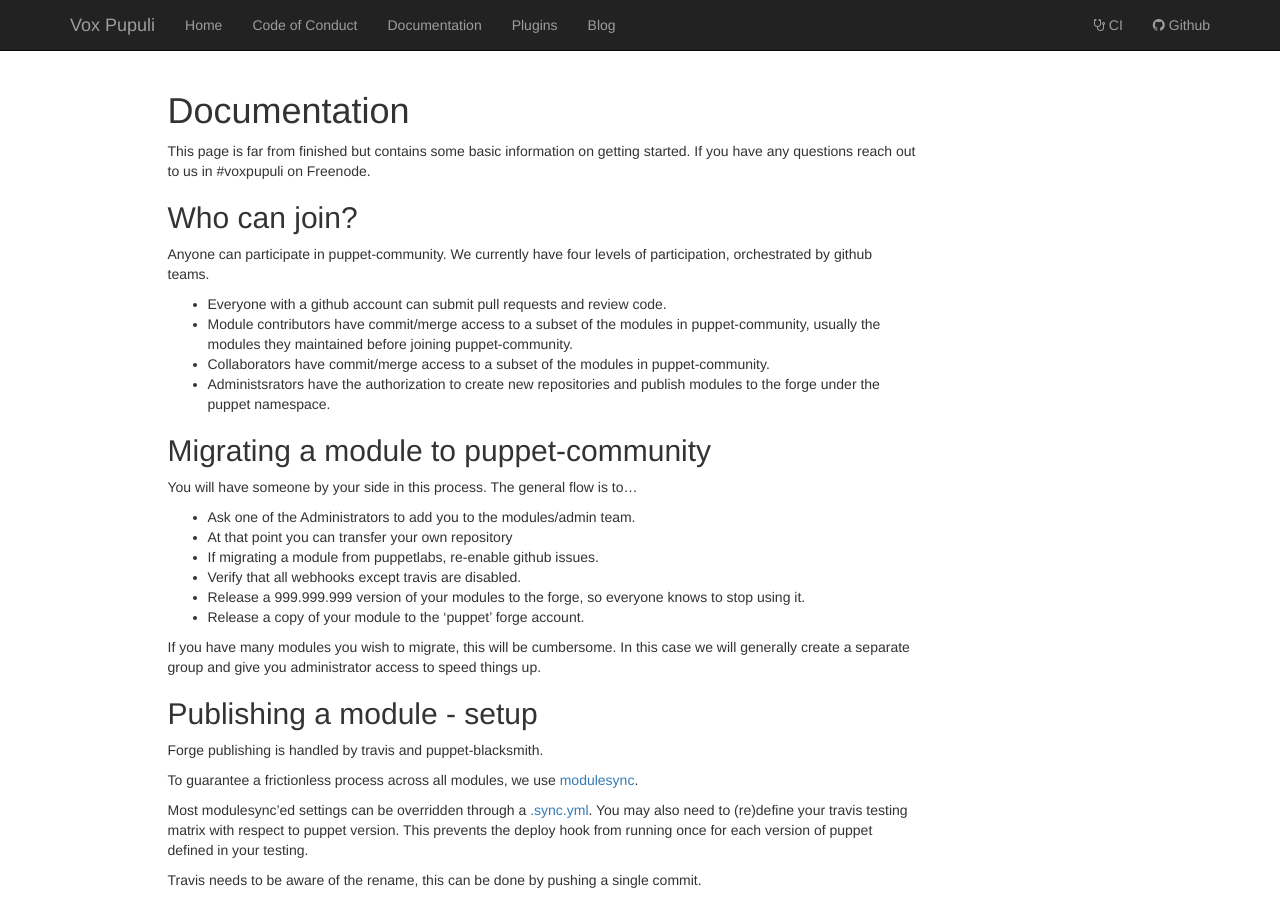
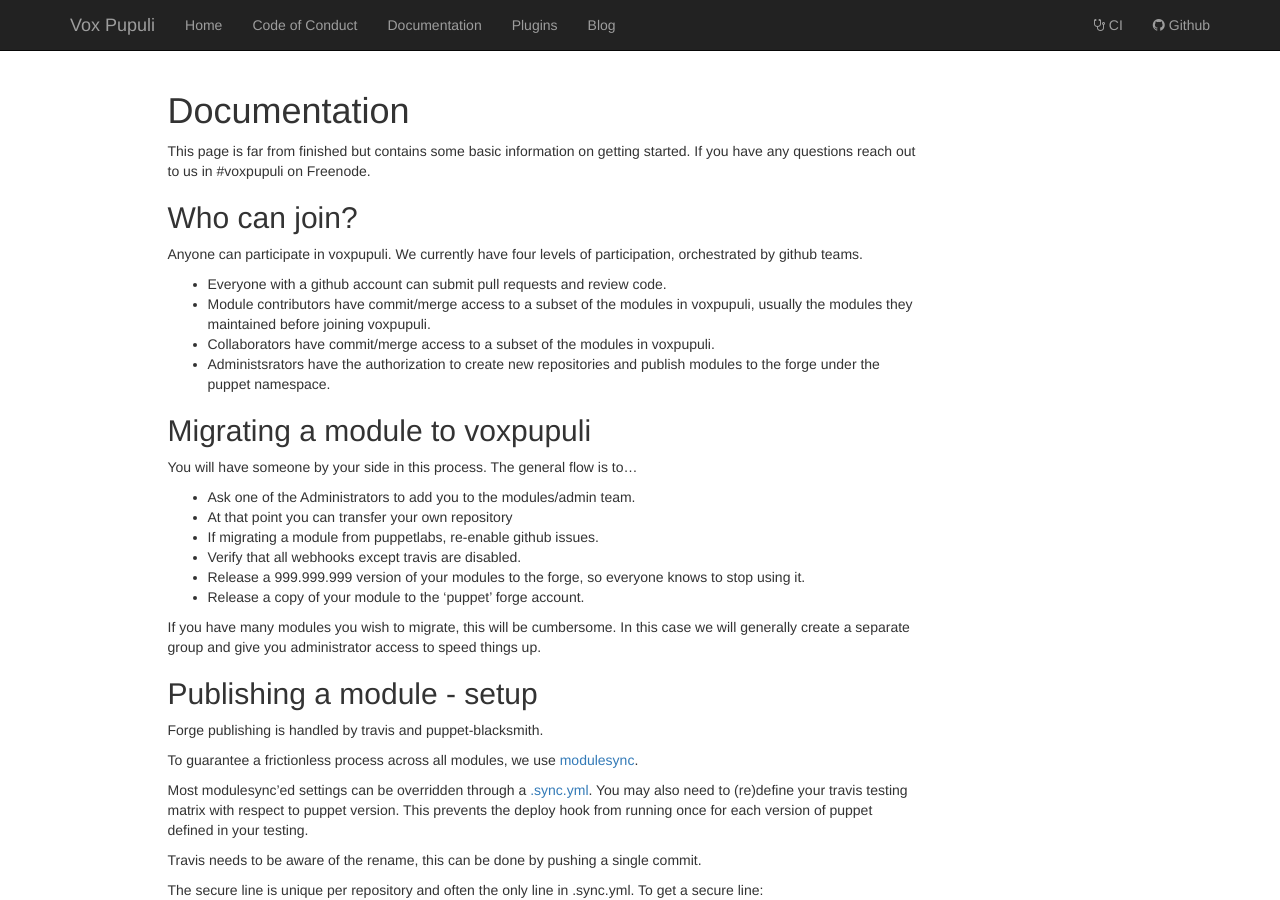
Before and after one commit to voxpupuli/voxpupuli.github.io, a Jekyll site: the page built from docs/index.md, in a window 1280 px wide and 900 px high. Built offline with Jekyll 4.4.1, drawn with Linux system fonts in a browser that asks for light colours; nearby versions of some CDN libraries.

Commit message:
more complete rename
this was done via

   perl -p -i -e 's|puppet[ -]community|voxpupuli|i' * **/*

might need capitalization in some places

```diff
--- a/_data/tools/modulesync.json
+++ b/_data/tools/modulesync.json
@@ -7,7 +7,7 @@
     {
       "name": "Community configs",
       "url": "https://github.com/voxpupuli/modulesync_config",
-      "description": "The templates used by the puppet-community modules"
+      "description": "The templates used by the voxpupuli modules"
     },
     {
       "name": "PuppetLabs' configs",
--- a/docs/index.md
+++ b/docs/index.md
@@ -7,19 +7,19 @@
 started. If you have any questions reach out to us in #voxpupuli on Freenode.
 
 ## Who can join?
-Anyone can participate in puppet-community. We currently have four levels of
+Anyone can participate in voxpupuli. We currently have four levels of
 participation, orchestrated by github teams.
 
 * Everyone with a github account can submit pull requests and review code.
 * Module contributors have commit/merge access to a subset of the modules in
-  puppet-community, usually the modules they maintained before joining
-  puppet-community.
+  voxpupuli, usually the modules they maintained before joining
+  voxpupuli.
 * Collaborators have commit/merge access to a subset of the modules in
-  puppet-community.
+  voxpupuli.
 * Administsrators have the authorization to create new repositories and
   publish modules to the forge under the puppet namespace.
 
-## Migrating a module to puppet-community
+## Migrating a module to voxpupuli
 You will have someone by your side in this process. The general flow is to…
 
 * Ask one of the Administrators to add you to the modules/admin team.
```
